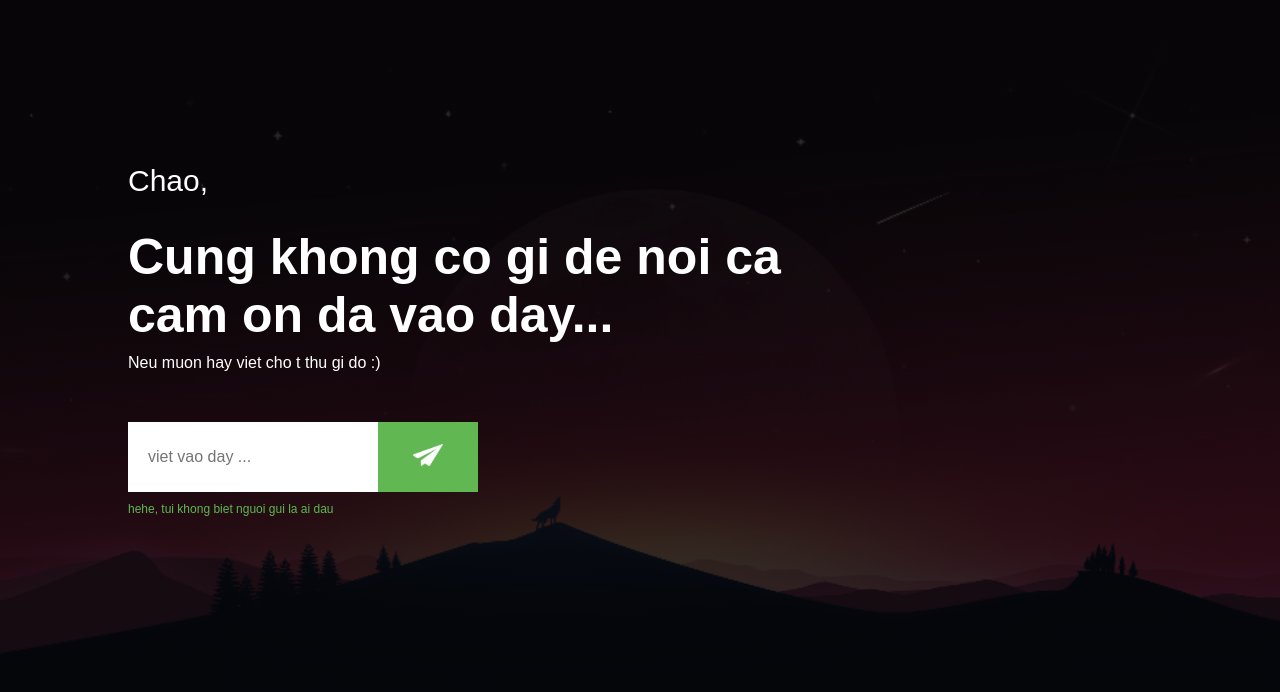
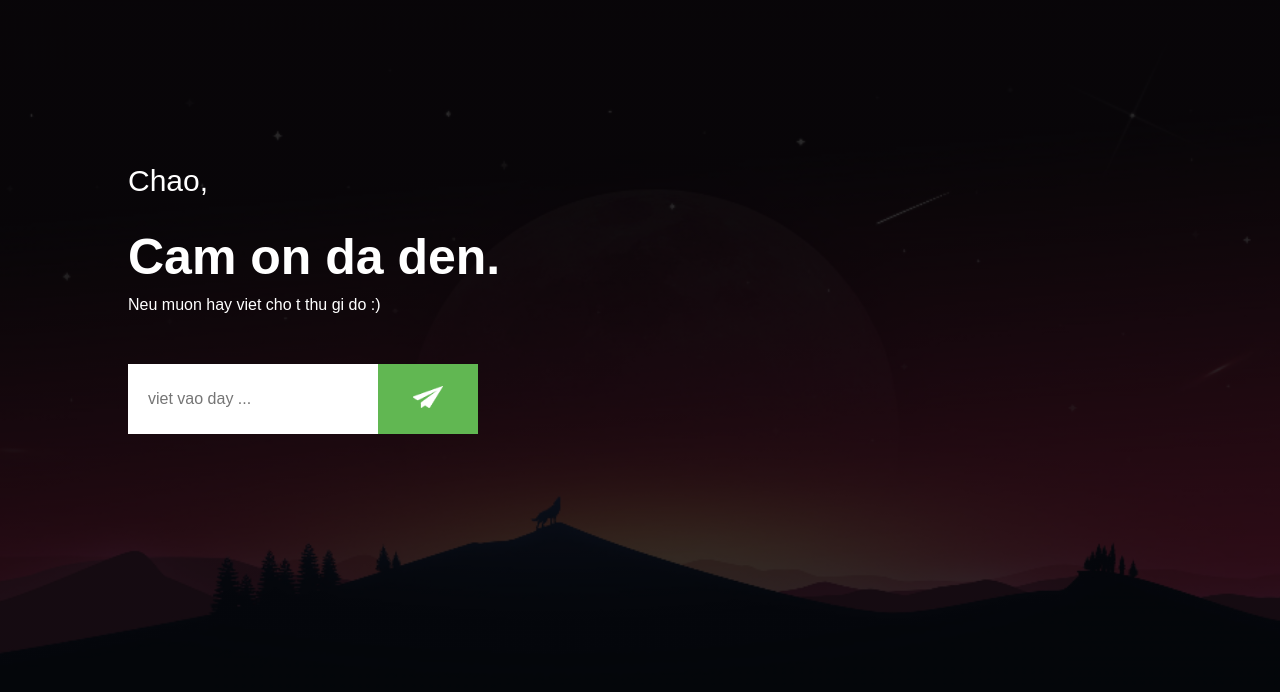
Before and after one commit to atpx23/0h47, a plain HTML site: page index.html in a window 1280 px wide. Drawn offline with Linux system fonts and the light colour scheme.

Commit message:
Update index.html

```diff
--- a/index.html
+++ b/index.html
@@ -10,13 +10,12 @@
 <body>
     <div class="hero">
         <h3>Chao,</h3>
-        <h1>Cung khong co gi de noi ca<br>cam on da vao day...</h1>
+        <h1>Cam on da den.</h1>
         <p>Neu muon hay viet cho t thu gi do :)</p>
         <form name="submit-to-google-sheet">
             <input type="text" name="Email" placeholder="viet vao day ... " required>
             <button type="submit"> <img src="media/send-icon.png" width="30px"> </button>
         </form>
-        <span>hehe, tui khong biet nguoi gui la ai dau </span>
         <span id="msg"></span>
 
     </div>
```
